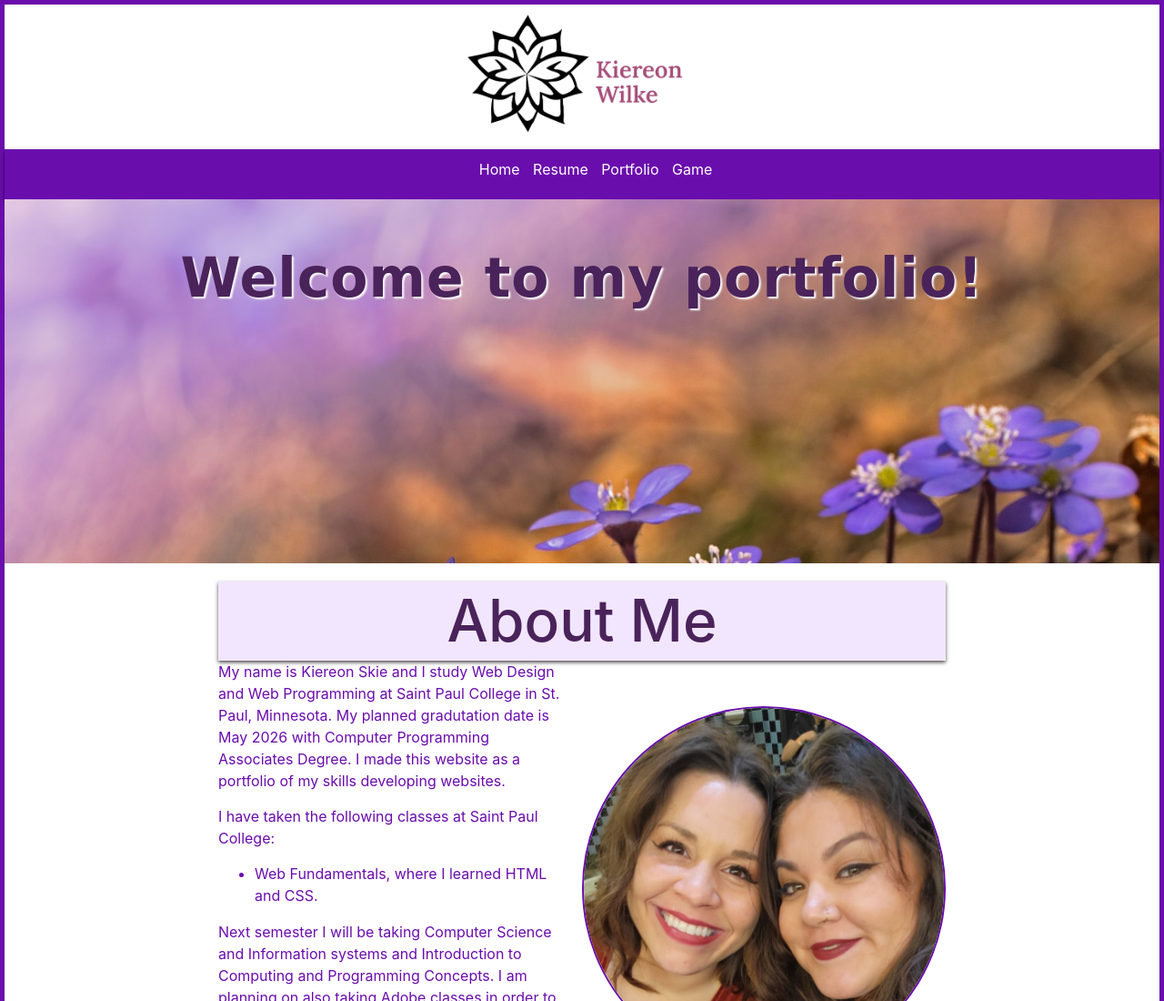
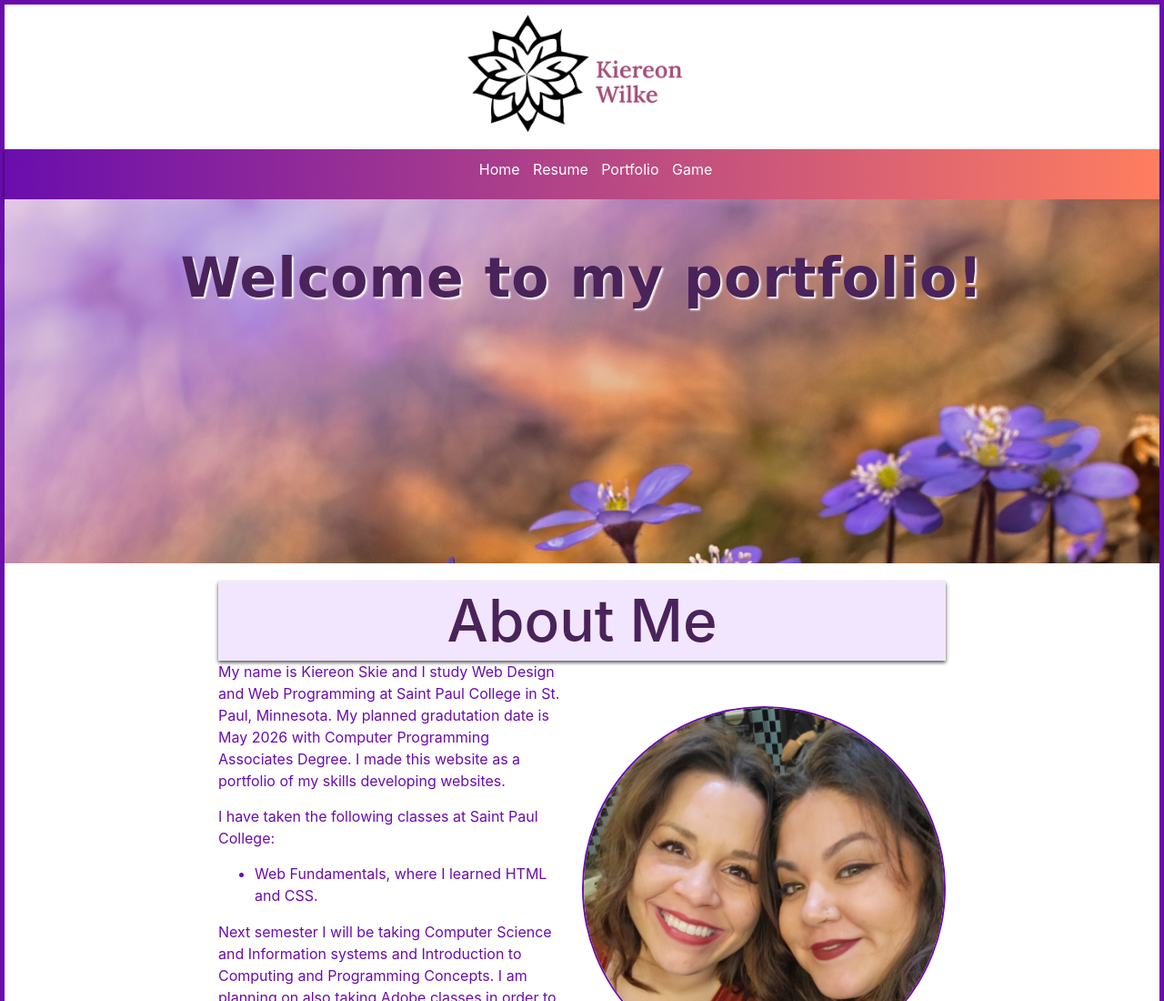
Before and after one commit to kiereonskie/justforme, a plain HTML site: page index.html in a window 1280 px wide. Shown: the top 1100 px of the page at 91% size. Drawn offline with nearby package versions, Linux system fonts and the light colour scheme.

Commit message:
Update style.css

```diff
--- a/style.css
+++ b/style.css
@@ -185,7 +185,7 @@ a:active{
 color: black;
 }
 nav{
-	background-color: #6a0dad;
+	background: linear-gradient(to right, #6a0dad, #ff7e5f);
 	border-top: 2px darkpurple solid;
 	border-bottom: 2px darkpurple solid;
 	padding: 5px;
```
